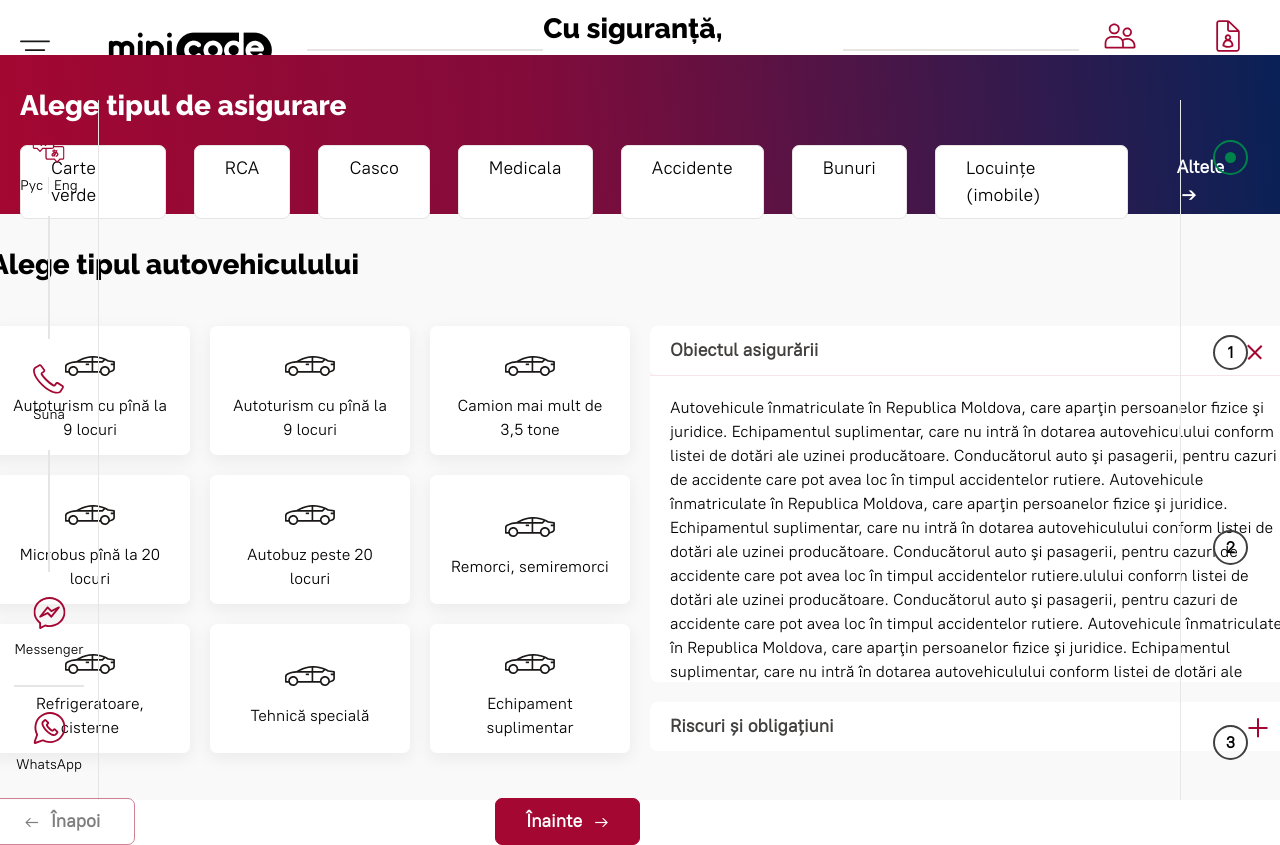
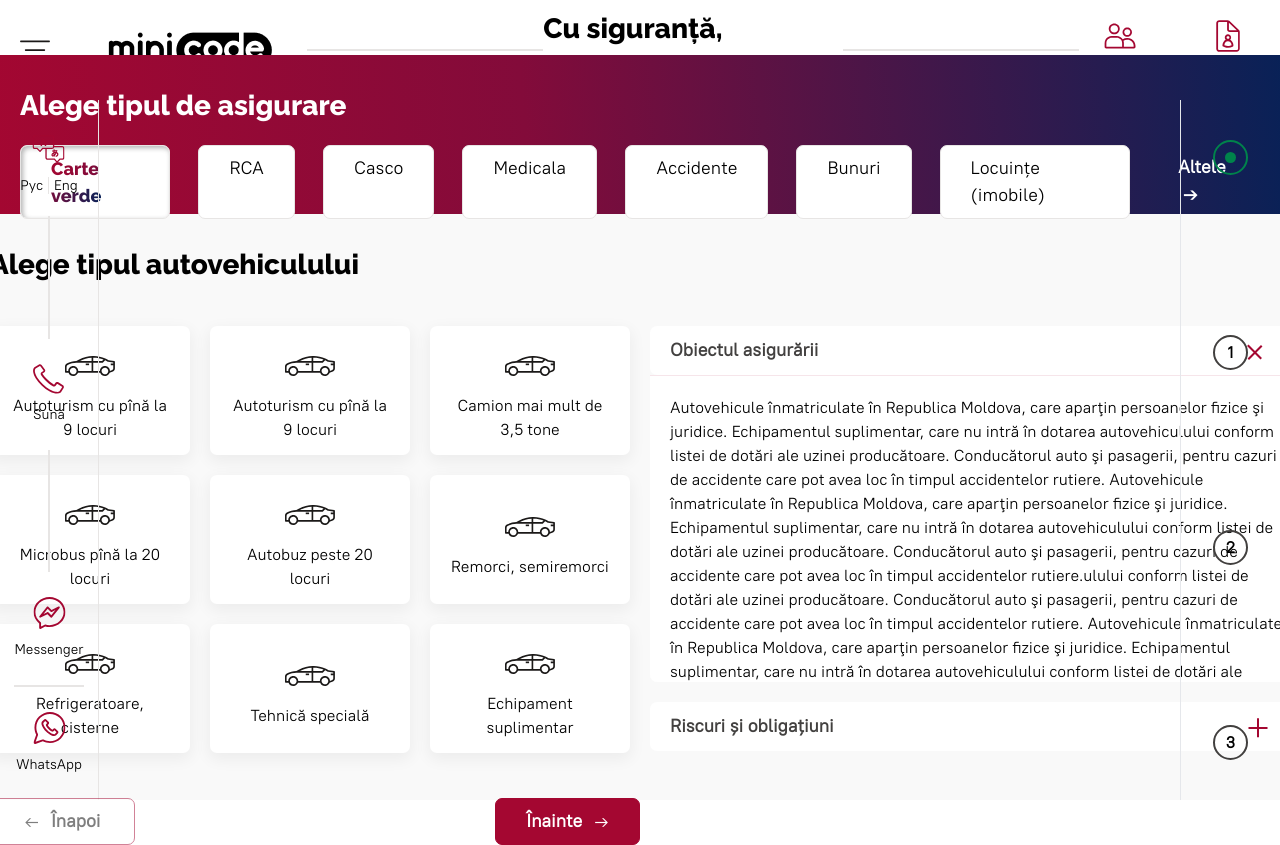
Before and after one commit to grandleemon/test-minicode, a React (Create React App) app: page / in a window 1280 px wide. Shown: the top 845 px of the page. Built offline with nearby package versions, Linux system fonts and the light colour scheme.

Commit message:
almost finished the tabs

```diff
--- a/src/App.css
+++ b/src/App.css
@@ -92,3 +92,13 @@ main{
 .step-circle{
   border-color:#42403F;
 }
+
+.active-tab{
+  box-shadow: inset 2px 2px 5px rgba(0, 0, 0, 0.3);
+}
+
+.gradient-tab{
+  background: linear-gradient(85.58deg, #A40731 -0.38%, #830B3A 41.27%, #002359 103.58%);
+  background-clip: text;
+  -webkit-text-fill-color: transparent;
+}
--- a/src/pages/InsurancePage.jsx
+++ b/src/pages/InsurancePage.jsx
@@ -5,6 +5,11 @@ import car from './../assets/car.svg'
 const InsurancePage = () => {
 
     const [activeIndex, setActiveIndex] = useState(0)
+    const [activeTab, setActiveTab] = useState(0)
+
+    const handleTab = (arg) => {
+        setActiveTab(arg)
+    }
 
     const typesOfInsurance = [
         'Carte verde',
@@ -18,7 +23,6 @@ const InsurancePage = () => {
 
     const insuranceInfo = [
         {
-            'image': './../assets/car.svg',
             'info': 'Autoturism cu pînă la 9 locuri'
         },
         {
@@ -102,8 +106,9 @@ const InsurancePage = () => {
                 </h2>
                 <div className="flex gap-x-[28px] mt-[18px]">
                     {typesOfInsurance.map((type, i) => (
-                        <div key={i} className="px-[30px] py-[9px] bg-white rounded-[7px] cursor-pointer border-[1px] border-[#E7E5E4]">
-                            <span className="text-[18px]">{type}</span>
+                        <div onClick={() => handleTab(i)} key={i} className={`px-[30px] py-[9px] bg-white rounded-[7px] cursor-pointer border-[1px] border-[#E7E5E4]
+                        ${activeTab == i ? "active-tab" : ""}` }>
+                            <span className={`text-[18px] ${activeTab == i ? "gradient-tab font-[800] font-['Raleway']" : ""}`} >{type}</span>
                         </div>
                     ))}
                     <span className="px-[20px] py-[9px] cursor-pointer text-white hover:underline text-[18px] font-[700] ">Altele <span className="ml-[5px]">&rarr;</span></span>
```
